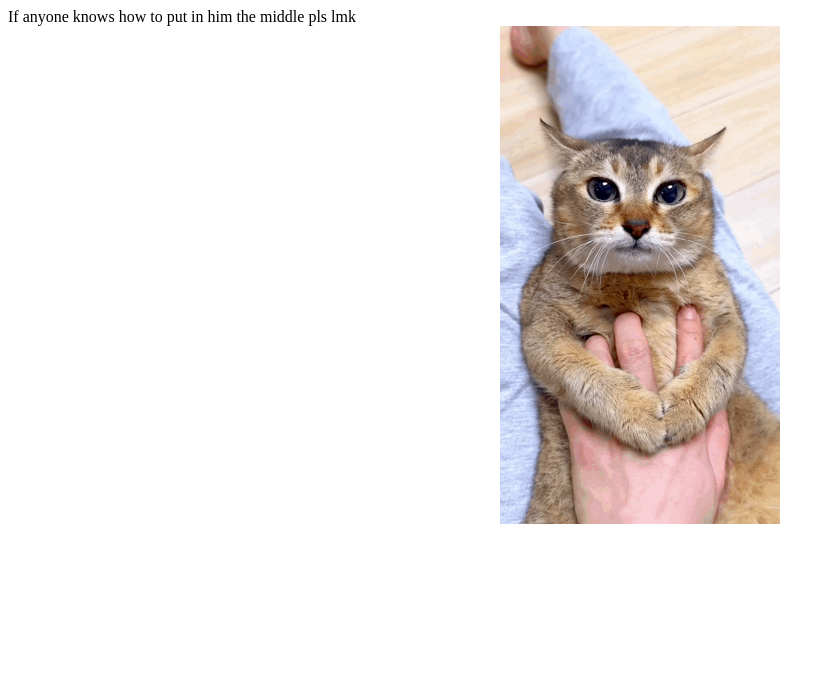
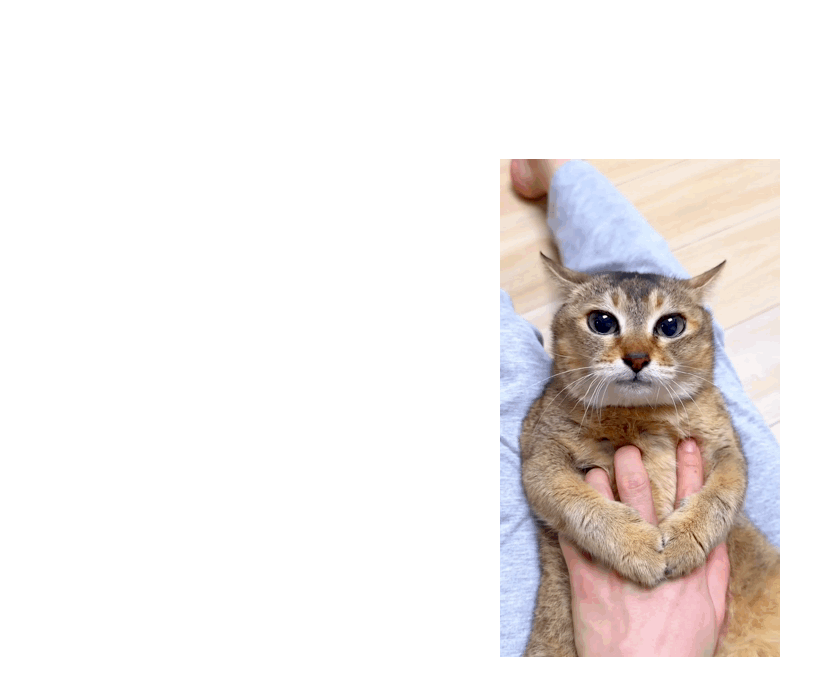
Before and after one commit to ToleToleFan/ToleToleFan.github.io, a plain HTML site: page index.html in a window 1280 px wide. Shown: the whole page, without its empty margins (0-835 px from the left). Drawn offline with Linux system fonts and the light colour scheme.

Commit message:
centered tole photo

```diff
--- a/index.html
+++ b/index.html
@@ -1,12 +1,21 @@
- <!DOCTYPE html>
-<html>
-  <body>
+<!DOCTYPE html>
+<html lang="en">
+<head>
+    <meta charset="UTF-8">
+    <meta name="viewport" content="width=, initial-scale=1.0">
 
-   <p1>If anyone knows how to put in him the middle pls lmk</p1>
+    <title>ToleToleFan</title>
 
-   <center>
-    <img src="Tole.png" alt="Tole tole">
-   </center>
-
-  </body>
+    <style>
+        body {
+            display: flex;
+            justify-content: center;
+            align-items: center;
+            height: 100vh;
+        }
+    </style>
+</head>
+<body>
+    <img src="Tole.png" alt="Photo of tole" class="tolephoto">
+</body>
 </html>
```
